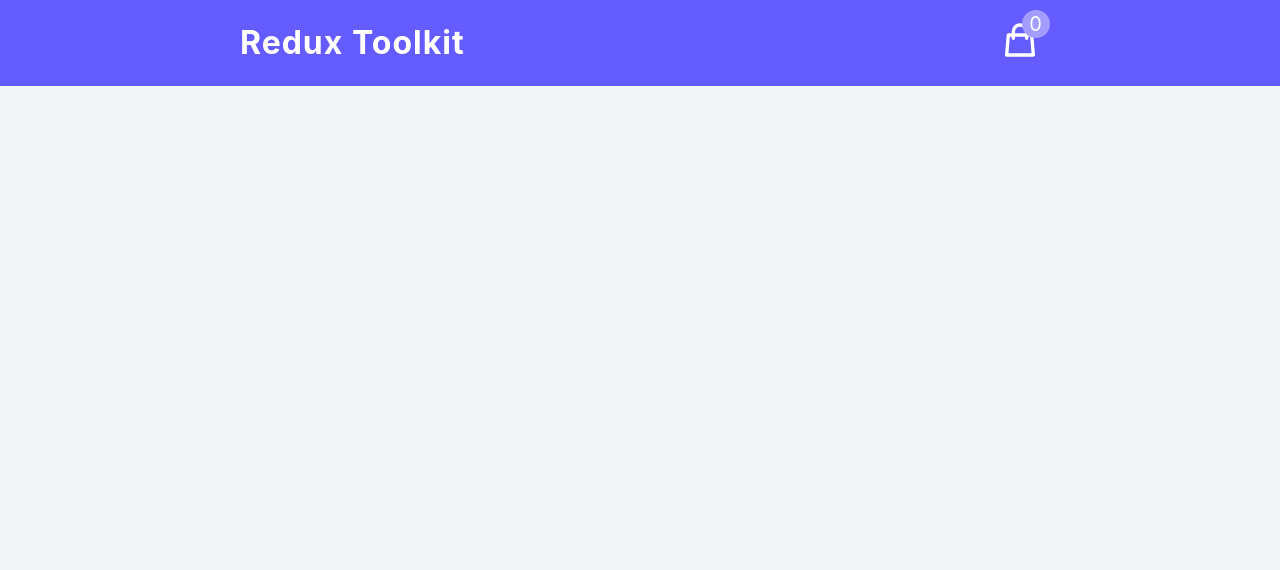
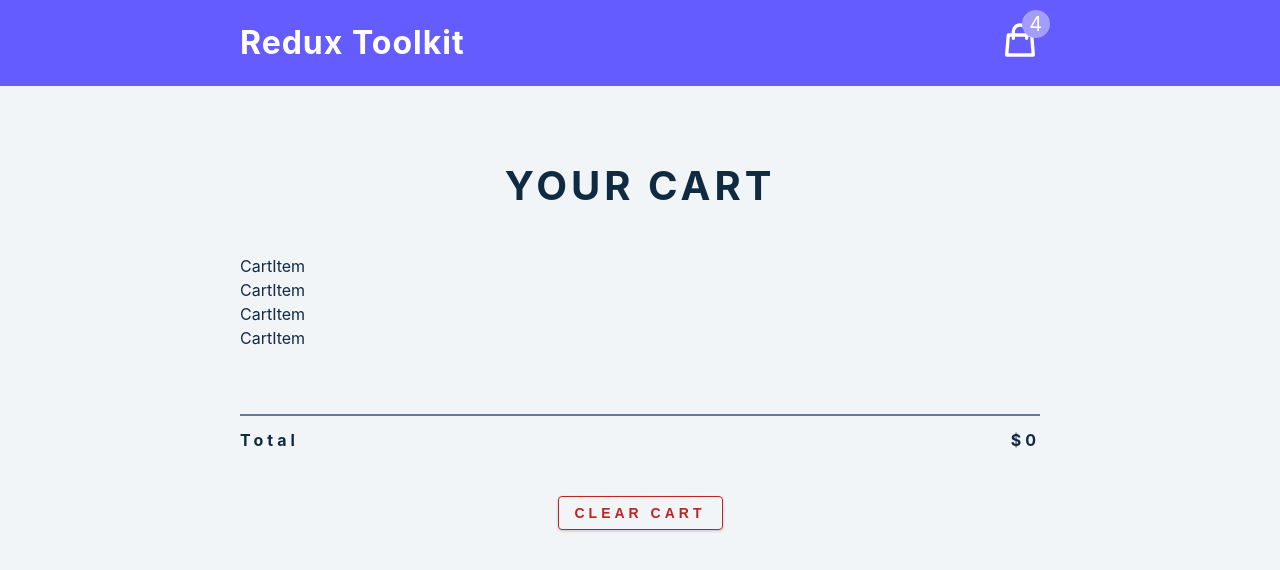
Before and after one commit to fugasok/redux-toolkit-vite, a React (Vite) app: page / in a window 1280 px wide. Shown: the top 570 px of the page. Built offline with nearby package versions, Linux system fonts and the light colour scheme.

Commit message:
added cart container component

```diff
--- a/src/App.jsx
+++ b/src/App.jsx
@@ -1,9 +1,11 @@
+import CartContainer from './components/CartContainer';
 import Navbar from './components/Navbar';
 
 function App() {
 	return (
 		<main>
 			<Navbar />
+			<CartContainer />
 		</main>
 	);
 }
--- /dev/null
+++ b/src/components/CartContainer.jsx
@@ -0,0 +1,40 @@
+import CartItem from './CartItem';
+import { useSelector } from 'react-redux';
+
+const CartContainer = () => {
+	const { cartItems, total, amount } = useSelector((store) => store.cart);
+
+	if (amount < 1) {
+		return (
+			<section className='cart'>
+				<header>
+					<h2>Your cart</h2>
+					<h4 className='empty-cart'>is empty</h4>
+				</header>
+			</section>
+		);
+	}
+
+	return (
+		<section className='cart'>
+			<header>
+				<h2>Your cart</h2>
+			</header>
+			<div>
+				{cartItems.map((item) => {
+					return <CartItem key={item.id} {...item} />;
+				})}
+			</div>
+			<footer>
+				<hr />
+				<div className='cart-total'>
+					<h4>
+						total <span>${total}</span>
+					</h4>
+				</div>
+            <button className="btn clear-btn">clear cart</button>
+			</footer>
+		</section>
+	);
+};
+export default CartContainer;
--- /dev/null
+++ b/src/components/CartItem.jsx
@@ -0,0 +1,6 @@
+const CartItem = () => {
+  return (
+    <div>CartItem</div>
+  )
+}
+export default CartItem
--- a/src/features/cart/cartSlice.js
+++ b/src/features/cart/cartSlice.js
@@ -1,8 +1,9 @@
 import { createSlice } from '@reduxjs/toolkit';
+import cartItems from '../../cartItems';
 
 const initialState = {
-	cartItems: [],
-	amount: 0,
+	cartItems: cartItems,
+	amount: 4,
 	total: 0,
 	isLoading: true,
 };
```
